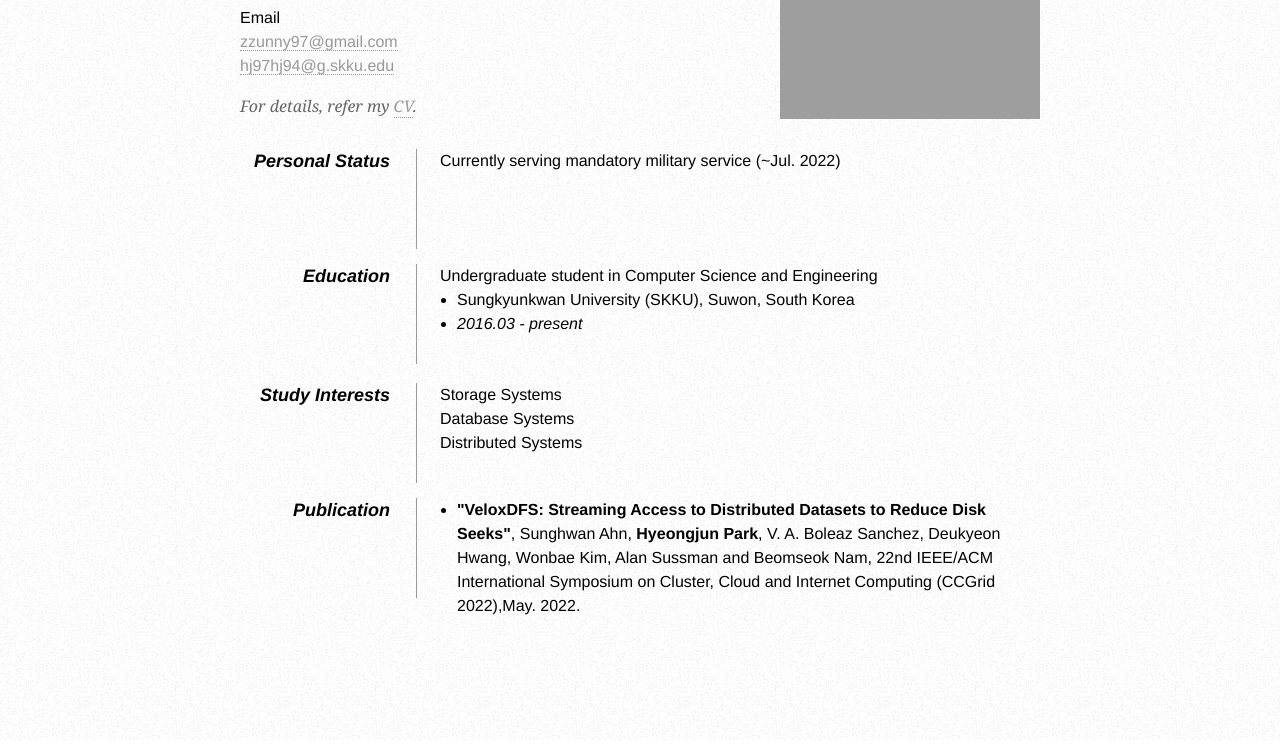
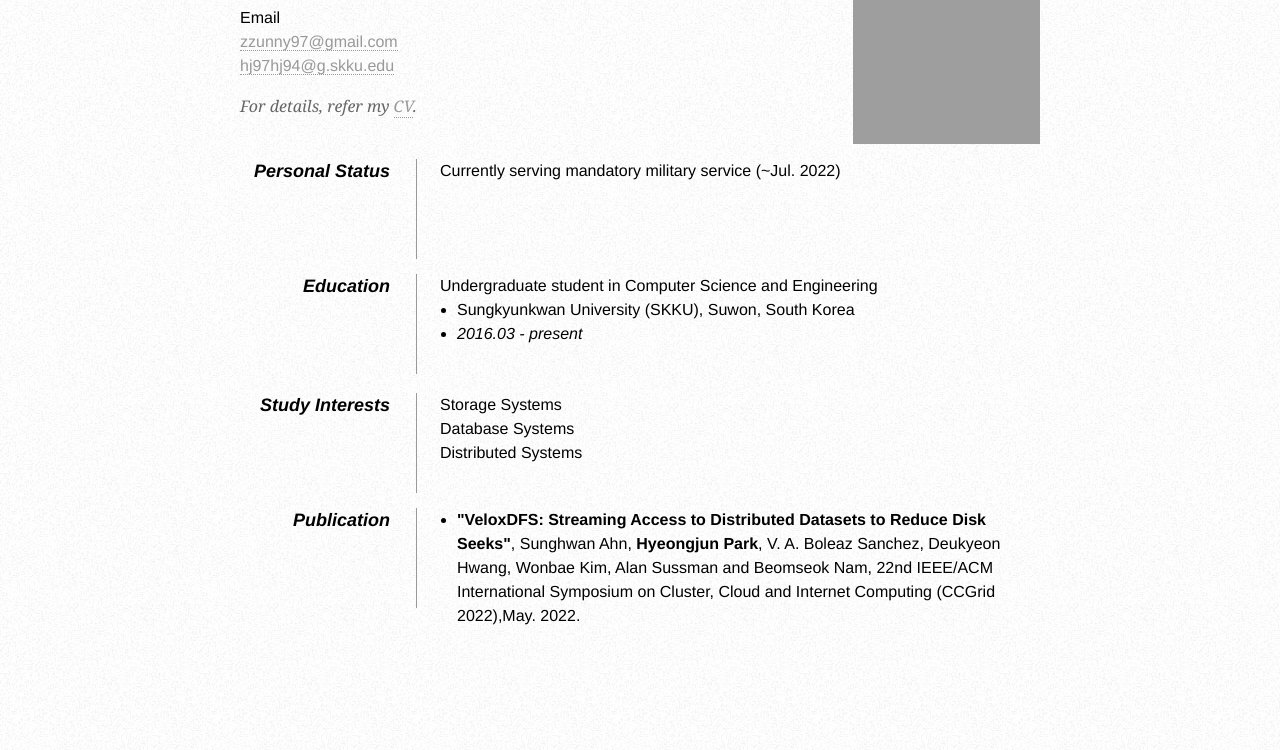
Before and after one commit to zzunny97/zzunny97.github.io, a plain HTML site: page index.html in a window 1280 px wide. Shown: the part 91-841 px from the top of the page. Drawn offline with Linux system fonts and the light colour scheme; grey boxes are pictures that could not be loaded.

Commit message:
picture ratio fix

```diff
--- a/index.html
+++ b/index.html
@@ -13,7 +13,7 @@
         body { font: 16px Helvetica, Sans-Serif; line-height: 24px; background: url(images/noise.jpg); }
         .clear { clear: both; }
         #page-wrap { width: 800px; margin: 40px auto 60px; }
-        #pic { width: 260px; height: 200px; float: right; margin: -30px 0 0 0; }
+		#pic { width: 187.5px; height: 225px; float: right; margin: -30px 0 0 0; }
         h1 { margin: 0 0 16px 0; padding: 0 0 16px 0; font-size: 42px; font-weight: bold; letter-spacing: -2px; border-bottom: 1px solid #999; }
         h2 { font-size: 20px; margin: 0 0 6px 0; position: relative; }
         h2 span { position: absolute; bottom: 0; right: 0; font-style: italic; font-family: Georgia, Serif; font-size: 16px; color: #999; font-weight: normal; }
@@ -26,6 +26,10 @@
         dt { font-style: italic; font-weight: bold; font-size: 18px; text-align: right; padding: 0 26px 0 0; width: 150px; float: left; height: 100px; border-right: 1px solid #999;  }
         dd { width: 600px; float: right; }
         dd.clear { float: none; margin: 0; height: 15px; }
+		img {
+			width: 250px;
+			height: 500px;
+		}
      </style>
 </head>
 
```
